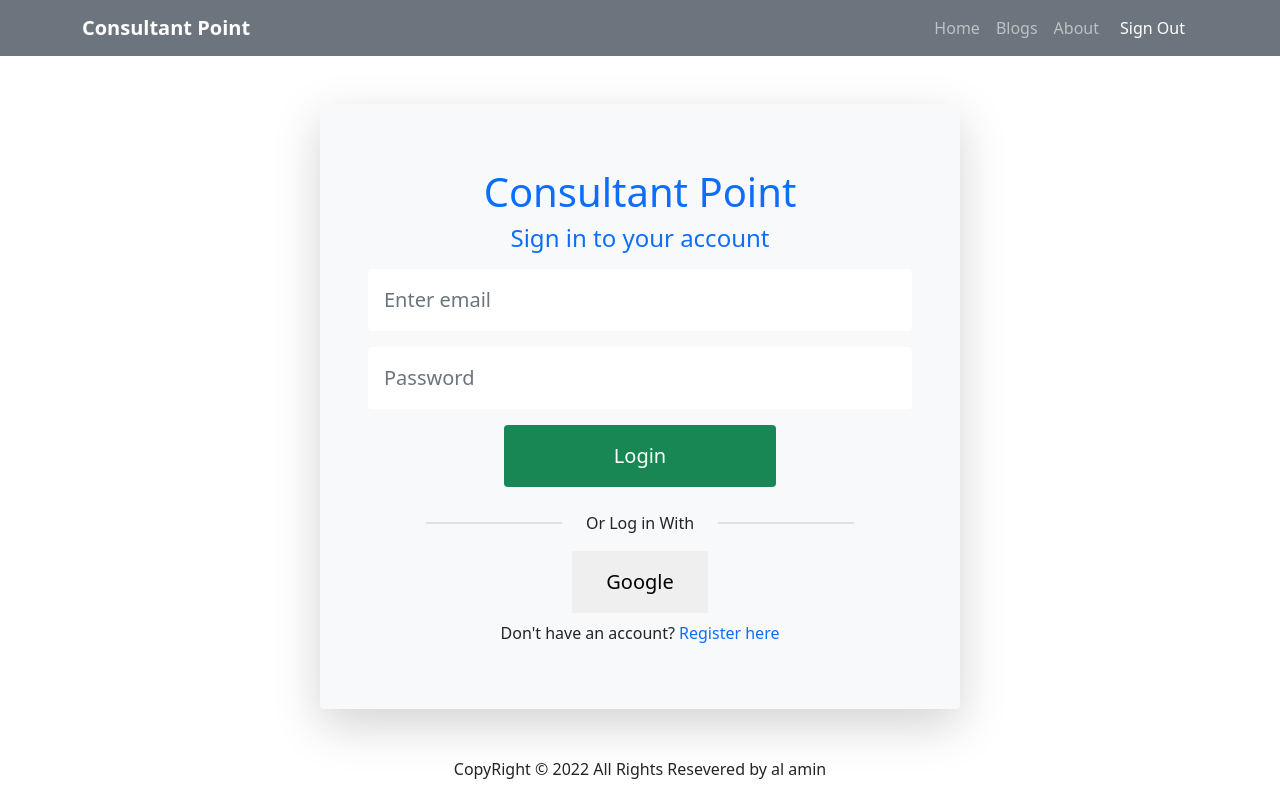
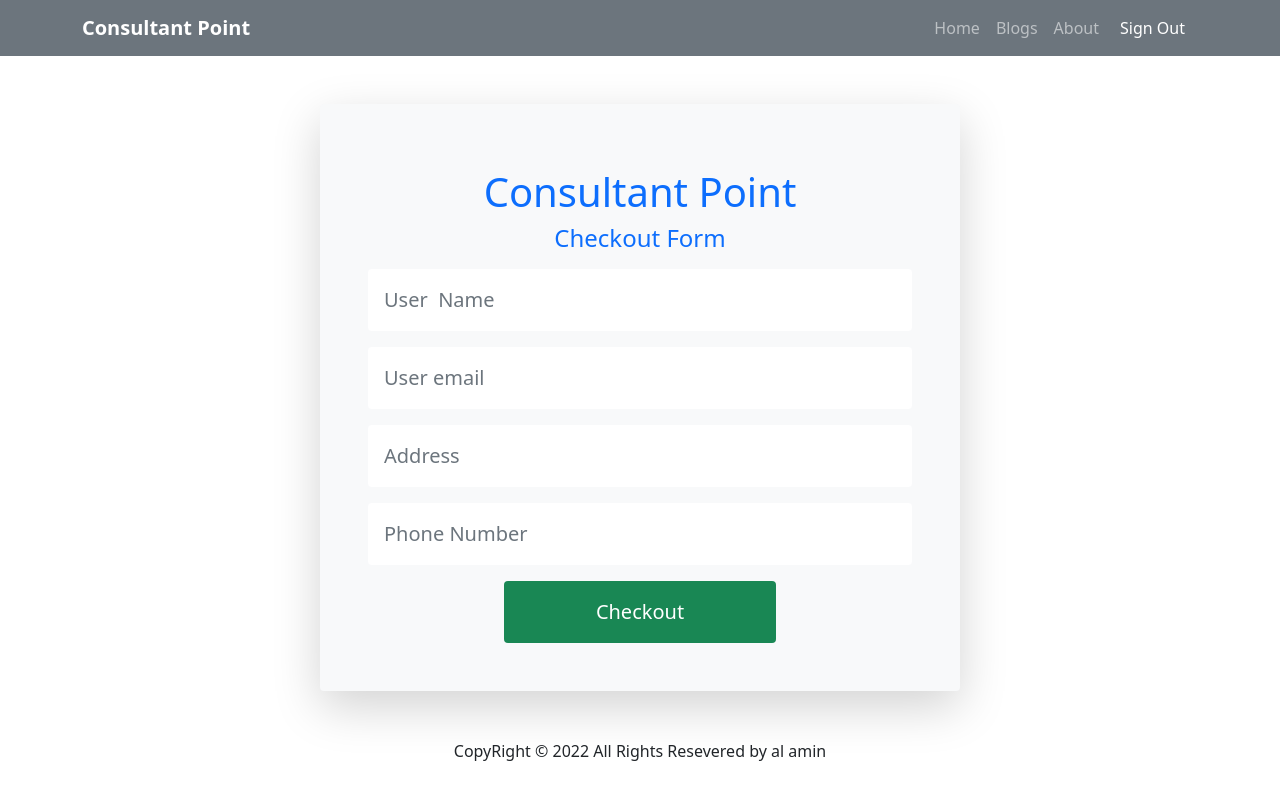
Before and after one commit to mohammad-al-amin-islam/consultant-point, a React (Create React App) app: page /checkout in a window 1280 px wide. Before the commit this address led to /login. Built offline with nearby package versions, Linux system fonts and the light colour scheme; no server answers; sample sign-in values are in the browser's storage.

Commit message:
reload for issue for protected pages solved

```diff
--- a/src/Pages/Checkout/Ceckout.js
+++ b/src/Pages/Checkout/Ceckout.js
@@ -1,9 +1,36 @@
 import React from 'react';
+import { Button, Form } from 'react-bootstrap';
 
 const Ceckout = () => {
     return (
-        <div>
-            <h3>This is checkout</h3>
+        <div className='w-100 '>
+            <div className='w-50 mx-auto shadow-lg p-5 m-5 rounded h-100 bg-light'>
+                <div className='text-center text-primary m-3'>
+                    <h1>Consultant Point</h1>
+                    <h4>Checkout Form</h4>
+                </div>
+                <Form >
+                    <Form.Group className="mb-3 " controlId="formBasicText">
+                        <Form.Control className='p-3 fs-5 border-0' type="text" name='name' placeholder="User  Name" />
+                    </Form.Group>
+
+                    <Form.Group className="mb-3 " controlId="formBasicEmail">
+                        <Form.Control className='p-3 fs-5 border-0' type="email" name='email' placeholder="User email" required />
+                    </Form.Group>
+
+                    <Form.Group className="mb-3" controlId="formBasicAddress">
+                        <Form.Control className='p-3 fs-5 border-0' type="text" name='address' placeholder="Address" required />
+                    </Form.Group>
+                    <Form.Group className="mb-3" controlId="formBasicNumber">
+                        <Form.Control className='p-3 fs-5 border-0' type="text" name='number' placeholder="Phone Number" required />
+                    </Form.Group>
+                    <Button className='d-block fs-5 w-50 mx-auto p-3 border-0' variant="success" type="submit">
+                        Checkout
+                    </Button>
+                </Form>
+
+
+            </div>
         </div>
     );
 };
--- a/src/Pages/Login/Login/Login.js
+++ b/src/Pages/Login/Login/Login.js
@@ -4,6 +4,7 @@
 import auth from '../../../firebase.init';
 import { useSignInWithEmailAndPassword } from 'react-firebase-hooks/auth';
 import { useLocation } from "react-router-dom";
+import Loading from '../../Shared/Loading/Loading';
 const Login = () => {
     const [
         signInWithEmailAndPassword,
@@ -16,7 +17,6 @@
         event.preventDefault();
         const email = event.target.email.value;
         const password = event.target.password.value;
-        console.log(email, password);
 
         signInWithEmailAndPassword(email, password)
     }
@@ -29,6 +29,12 @@
             navigate(from);
         }
     }, [user, navigate, from]);
+
+    if (loading) {
+        return <Loading></Loading>
+    }
+
+
     return (
         <div className='w-100 '>
             <div className='w-50 mx-auto shadow-lg p-5 m-5 rounded h-100 bg-light'>
--- a/src/Pages/Login/Register/Register.js
+++ b/src/Pages/Login/Register/Register.js
@@ -3,6 +3,7 @@
 import { Link } from 'react-router-dom';
 import { useCreateUserWithEmailAndPassword } from 'react-firebase-hooks/auth';
 import auth from '../../../firebase.init';
+import Loading from '../../Shared/Loading/Loading';
 
 const Register = () => {
 
@@ -13,7 +14,9 @@
         error,
     ] = useCreateUserWithEmailAndPassword(auth);
 
-
+    if (loading) {
+        return <Loading></Loading>
+    }
 
     const handleFromSubmitReg = event => {
         event.preventDefault();
--- a/src/Pages/RequireAuth/RequireAuth.js
+++ b/src/Pages/RequireAuth/RequireAuth.js
@@ -2,10 +2,16 @@
 import auth from '../../firebase.init'
 import { useAuthState } from 'react-firebase-hooks/auth';
 import { useLocation, Navigate } from "react-router-dom";
+import Loading from '../Shared/Loading/Loading';
 
 const RequireAuth = ({ children }) => {
-    const [user] = useAuthState(auth);
+    const [user, loading] = useAuthState(auth);
     const location = useLocation();
+
+    //reload to login problem solved
+    if (loading) {
+        return <Loading></Loading>
+    }
     if (!user) {
         return <Navigate to="/login" state={{ from: location }} replace />;
     }
--- /dev/null
+++ b/src/Pages/Shared/Loading/Loading.js
@@ -0,0 +1,12 @@
+import React from 'react';
+import { Spinner } from 'react-bootstrap';
+
+const Loading = () => {
+    return (
+        <div style={{ height: '500px' }} className='w-100 d-flex justify-content-center align-items-center fs-2'>
+            <Spinner animation="grow" variant="primary" />
+        </div>
+    );
+};
+
+export default Loading;
```
